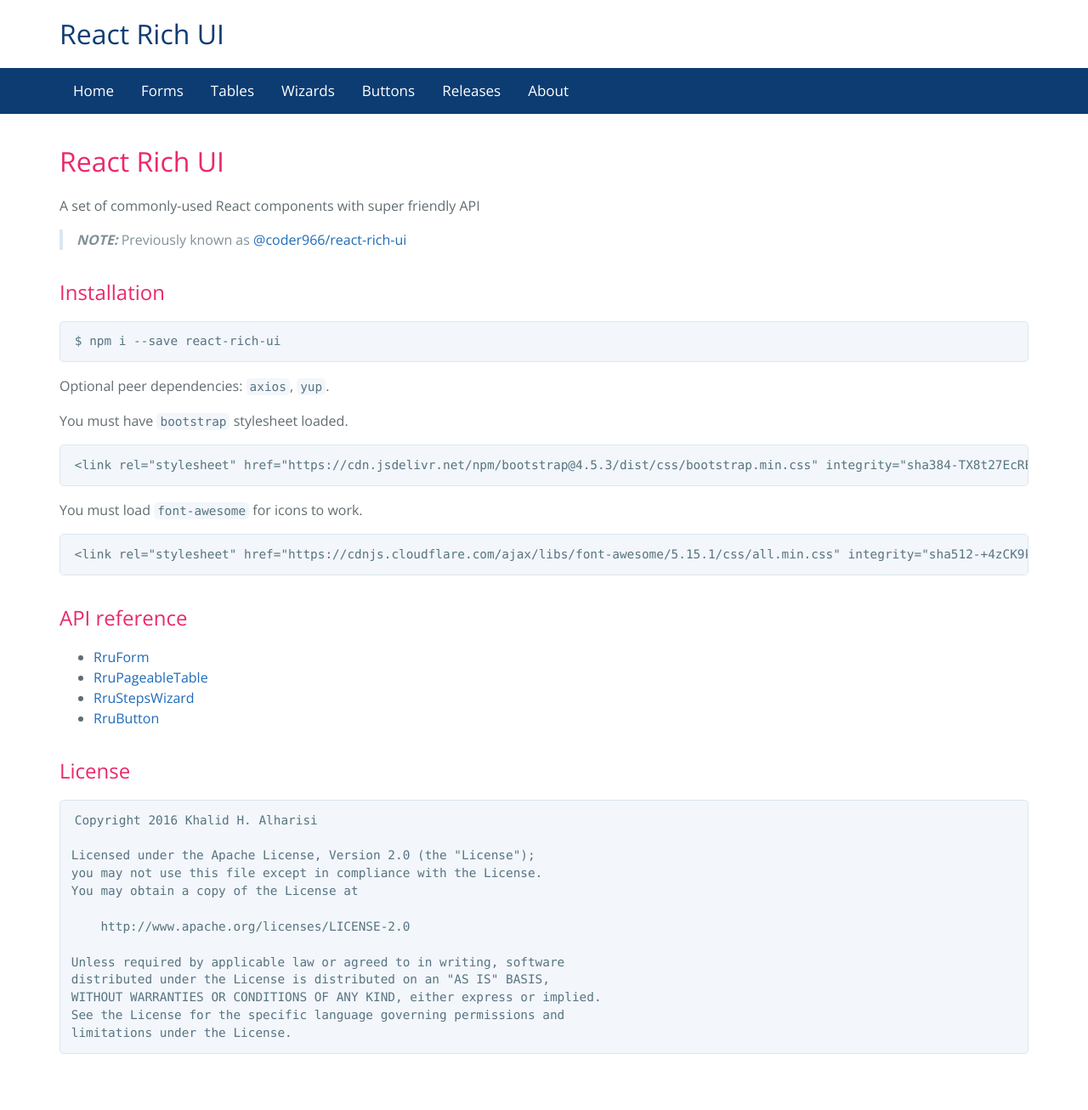
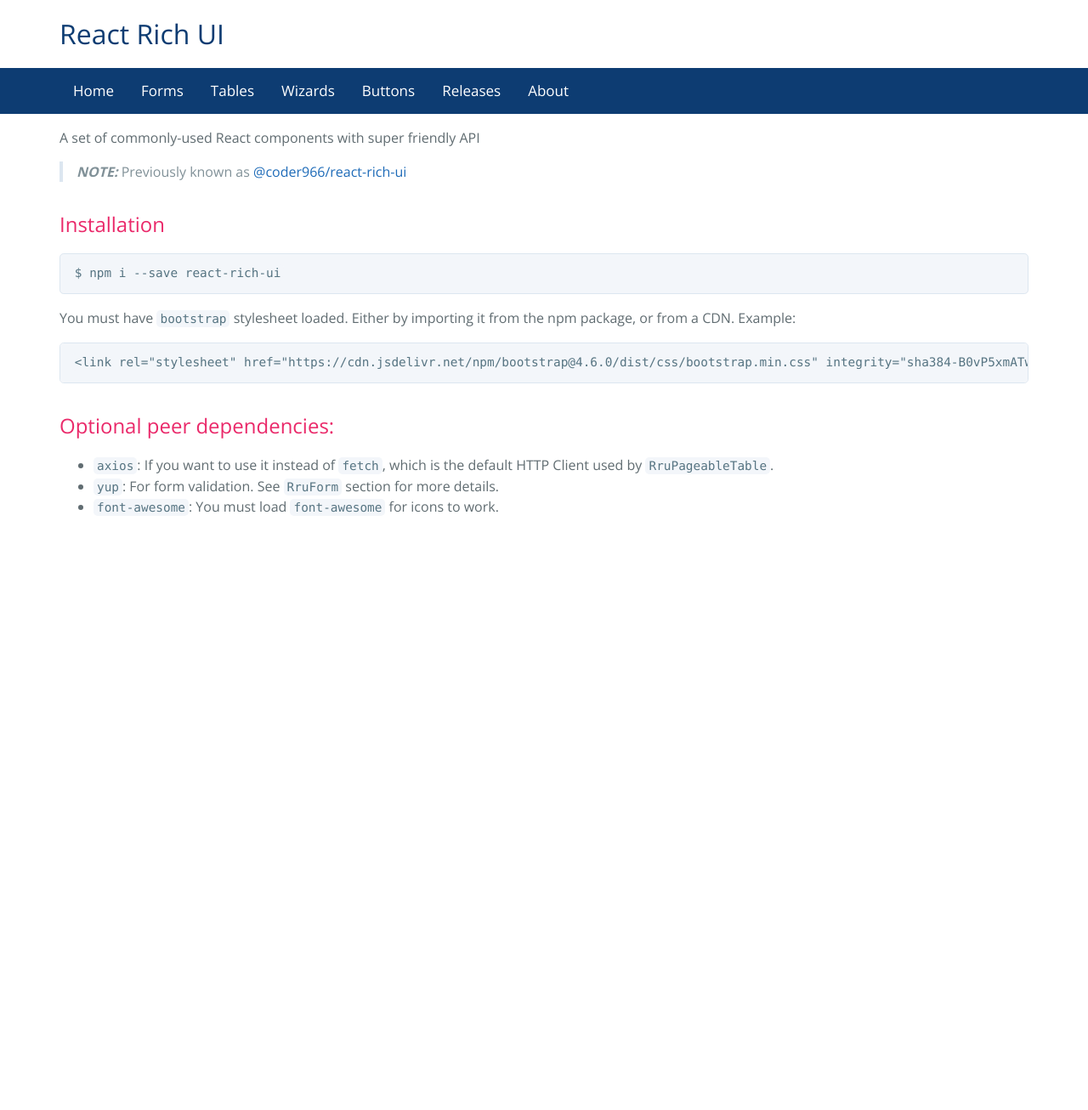
Before and after one commit to coder966/react-rich-ui, a Jekyll site: the page built from index.md, in a window 1280 px wide. Shown: the whole page at 85% size. Built offline with Jekyll 4.4.1, drawn with Linux system fonts in a browser that asks for light colours; our own code applies the rules of GitHub Pages for plain Markdown files; after the commit the page ends 900 px from its top, so only the background shows below that.

````diff
--- a/_layouts/default.html
+++ b/_layouts/default.html
@@ -19,7 +19,7 @@
           <a class='nav-item' href='/'>Home</a>
           <a class='nav-item' href='/docs/v1/RruForm'>Forms</a>
           <a class='nav-item' href='/docs/v1/RruPageableTable'>Tables</a>
-          <a class='nav-item' href='/docs/v1/StepsWizard'>Wizards</a>
+          <a class='nav-item' href='/docs/v1/RruStepsWizard'>Wizards</a>
           <a class='nav-item' href='/docs/v1/RruButton'>Buttons</a>
           <a class='nav-item' href='/CHANGELOG'>Releases</a>
           <a class='nav-item' href='/about'>About</a>
--- a/assets/style.css
+++ b/assets/style.css
@@ -24,7 +24,7 @@ a:hover {
     margin-left: auto;
 }
 
-@media screen and (min-width: 576px) {
+@media screen and (min-width: 575px) {
     .container {max-width: 100%;}
 }
 @media screen and (min-width: 576px) {
--- a/index.md
+++ b/index.md
@@ -1,5 +1,3 @@
-# React Rich UI
-
 A set of commonly-used React components with super friendly API
 
 > **_NOTE:_**  Previously known as [@coder966/react-rich-ui](https://www.npmjs.com/package/@coder966/react-rich-ui)
@@ -10,39 +8,12 @@ A set of commonly-used React components with super friendly API
 $ npm i --save react-rich-ui
 ```
 
-Optional peer dependencies: `axios`, `yup`.
-
-You must have `bootstrap` stylesheet loaded.
+You must have `bootstrap` stylesheet loaded. Either by importing it from the npm package, or from a CDN. Example:
 ```html
-<link rel="stylesheet" href="https://cdn.jsdelivr.net/npm/bootstrap@4.5.3/dist/css/bootstrap.min.css" integrity="sha384-TX8t27EcRE3e/ihU7zmQxVncDAy5uIKz4rEkgIXeMed4M0jlfIDPvg6uqKI2xXr2" crossorigin="anonymous">
+<link rel="stylesheet" href="https://cdn.jsdelivr.net/npm/bootstrap@4.6.0/dist/css/bootstrap.min.css" integrity="sha384-B0vP5xmATw1+K9KRQjQERJvTumQW0nPEzvF6L/Z6nronJ3oUOFUFpCjEUQouq2+l" crossorigin="anonymous">
 ```
 
-You must load `font-awesome` for icons to work.
-```html
-<link rel="stylesheet" href="https://cdnjs.cloudflare.com/ajax/libs/font-awesome/5.15.1/css/all.min.css" integrity="sha512-+4zCK9k+qNFUR5X+cKL9EIR+ZOhtIloNl9GIKS57V1MyNsYpYcUrUeQc9vNfzsWfV28IaLL3i96P9sdNyeRssA==" crossorigin="anonymous" />
-```
-
-## API reference
-- [RruForm](/docs/v1/RruForm)
-- [RruPageableTable](/docs/v1/RruPageableTable)
-- [RruStepsWizard](/docs/v1/RruStepsWizard)
-- [RruButton](/docs/v1/RruButton)
-
-
-## License
-
-```txt
-Copyright 2016 Khalid H. Alharisi
-
-Licensed under the Apache License, Version 2.0 (the "License");
-you may not use this file except in compliance with the License.
-You may obtain a copy of the License at
-
-    http://www.apache.org/licenses/LICENSE-2.0
-
-Unless required by applicable law or agreed to in writing, software
-distributed under the License is distributed on an "AS IS" BASIS,
-WITHOUT WARRANTIES OR CONDITIONS OF ANY KIND, either express or implied.
-See the License for the specific language governing permissions and
-limitations under the License.
-```
+## Optional peer dependencies:
+- `axios`: If you want to use it instead of `fetch`, which is the default HTTP Client used by `RruPageableTable`.
+- `yup`: For form validation. See `RruForm` section for more details.
+- `font-awesome`: You must load `font-awesome` for icons to work.
````
Also changed, not shown: about.md (added, +21 -0 lines).
